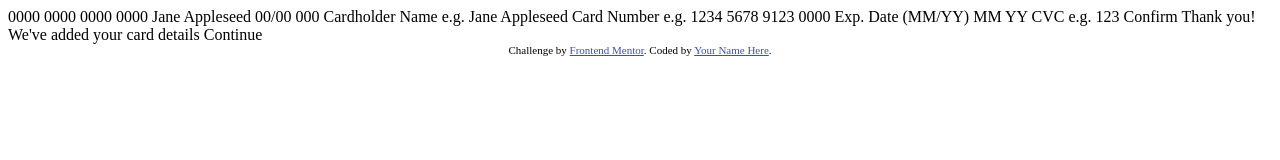
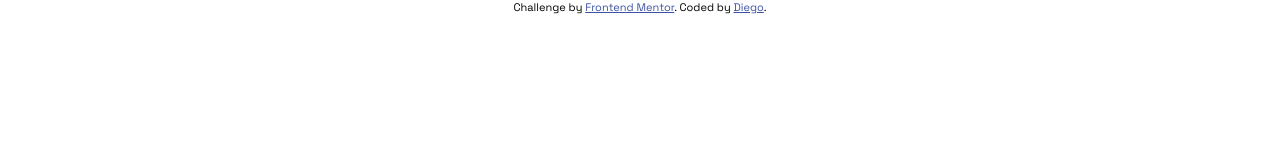
Before and after one commit to Diegobrix/FrontEnd_Mentor---Interactive_Card_Details_Form, a plain HTML site: page index.html in a window 1280 px wide. Drawn offline with Linux system fonts and the light colour scheme.

Commit message:
Configuração do Projeto Finalizada

```diff
--- /dev/null
+++ b/css/styles.css
@@ -0,0 +1,39 @@
+@import url('https://fonts.googleapis.com/css2?family=Space+Grotesk&display=swap');
+:root {
+    /* Primary Colours */
+    --primary-50: hsl(249, 99%, 64%);
+    --primary-100: hsl(278, 94%, 30%);
+    --primary-200: hsl(0, 100%, 66%);
+
+    /* Neutral Colours */
+    --neutral-100: hsl(0, 0%, 100%);
+    --neutral-200: hsl(270, 3%, 87%);
+    --neutral-300: hsl(279, 6%, 55%);
+    --neutral-400: hsl(278, 68%, 11%);
+
+    /* Typography */
+    font-size: 18px;
+    font-weight: 500;
+    font-family: 'Space Grotesk', sans-serif;
+}
+
+* {
+    margin: 0;
+    padding: 0;
+    box-sizing: border-box;
+    font: inherit;
+}
+
+body {
+    width: 100vw;
+    height: 100vh;
+    width: 100dvw;
+    height: 100dvh;
+    overflow: hidden;
+}
+
+.attribution { font-size: 11px; text-align: center; }
+.attribution a { color: hsl(228, 45%, 44%); }
+
+/* Mobile - 375px */
+/* Desktop - 1440px */
--- a/index.html
+++ b/index.html
@@ -6,17 +6,7 @@
 
   <link rel="icon" type="image/png" sizes="32x32" href="./images/favicon-32x32.png">
 
-  <title>Frontend Mentor | Interactive card details form</title>
-
-  <!-- Feel free to remove these styles or customise in your own stylesheet 👍 -->
-  <style>
-    .attribution { font-size: 11px; text-align: center; }
-    .attribution a { color: hsl(228, 45%, 44%); }
-  </style>
-</head>
-<body>
-
-  0000 0000 0000 0000
+  <!-- 0000 0000 0000 0000
   Jane Appleseed
   00/00
 
@@ -37,15 +27,24 @@
 
   Confirm
 
-  <!-- Completed state start -->
+  # Completed state start #
 
   Thank you!
   We've added your card details
-  Continue
+  Continue -->
+
+  <title>Frontend Mentor | Interactive card details form</title>
+  <!-- CSS -->
+  <link rel="stylesheet" type="text/css" href="./css/styles.css">
+
+  <!-- Scripts -->
+  <script src="./js/card_details.js"></script>
+</head>
+<body>
 
   <div class="attribution">
     Challenge by <a href="https://www.frontendmentor.io?ref=challenge" target="_blank">Frontend Mentor</a>.
-    Coded by <a href="#">Your Name Here</a>.
+    Coded by <a href="#">Diego</a>.
   </div>
 </body>
 </html>
```
Also changed, not shown: js/card_details.js (added).
